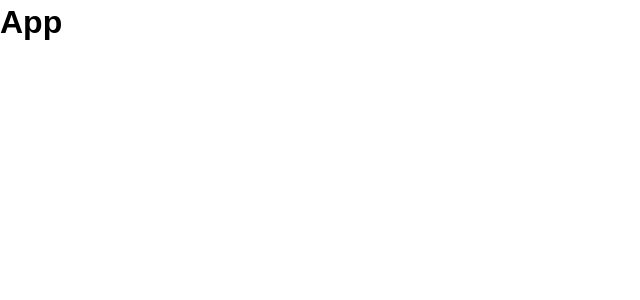
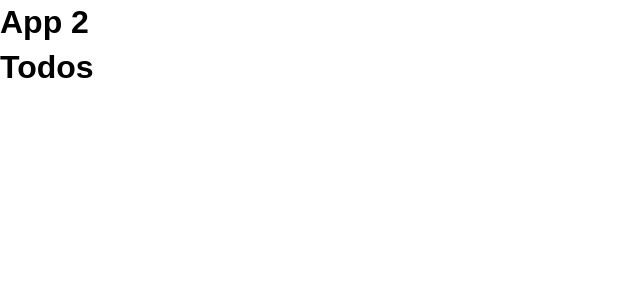
Before and after one commit to lgalonso/react-todo, a React (Create React App) app in the folder app/: page / in a window 1280 px wide. Shown: the top 300 px of the page, without its empty margins (0-640 px from the left). Built offline with nearby package versions, Linux system fonts and the light colour scheme.

Commit message:
basic component structure

```diff
--- a/app/src/App.js
+++ b/app/src/App.js
@@ -1,11 +1,38 @@
+import { Component } from 'react';
 import './App.css';
+import Todos from './components/Todos';
 
-function App() {
-  return (
-    <div className="App">
-      <h1>App</h1>
-    </div>
-  );
+class App extends Component {
+  state = {
+    todos: [
+      {
+        id: 1,
+        tittle: '',
+        completed: false
+      },
+      {
+        id: 2,
+        tittle: '',
+        completed: false
+      },
+      {
+        id: 3,
+        tittle: '',
+        completed: false
+      }
+    ]
+  }
+  render(){
+    console.log(this.state.todos)
+    return (
+      <div className="App">
+        <h1>App 2</h1>
+        <Todos todos={this.state.todos}/>
+      </div>
+    );
+  }
+
+
 }
 
 export default App;
--- /dev/null
+++ b/app/src/components/Todos.js
@@ -0,0 +1,13 @@
+import React, {Component} from 'react';
+
+class Todos extends Component{
+    render(){
+        return(
+            <div>
+                <h1>Todos</h1>
+            </div>
+        );
+    }
+}
+
+export default Todos;
```
